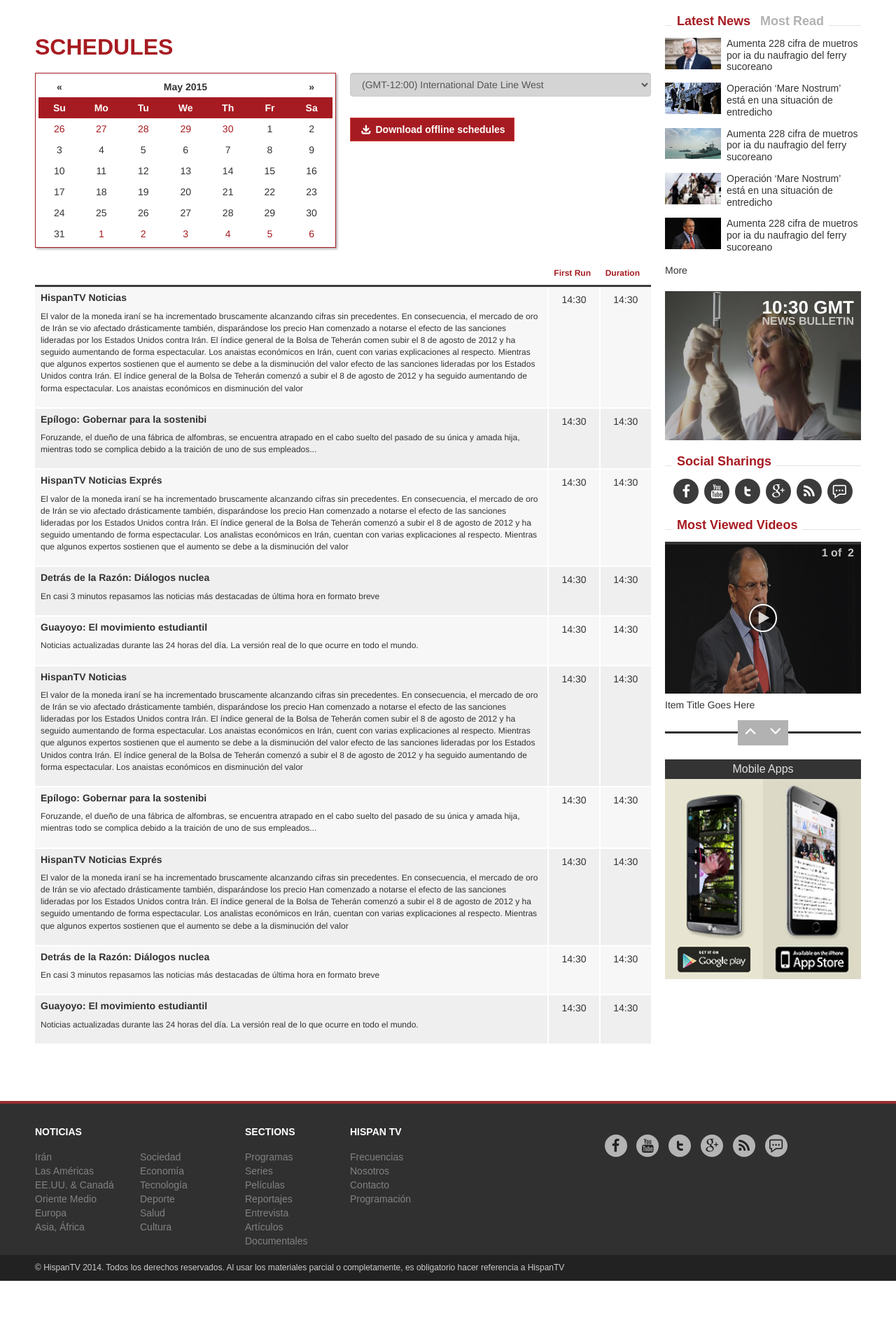
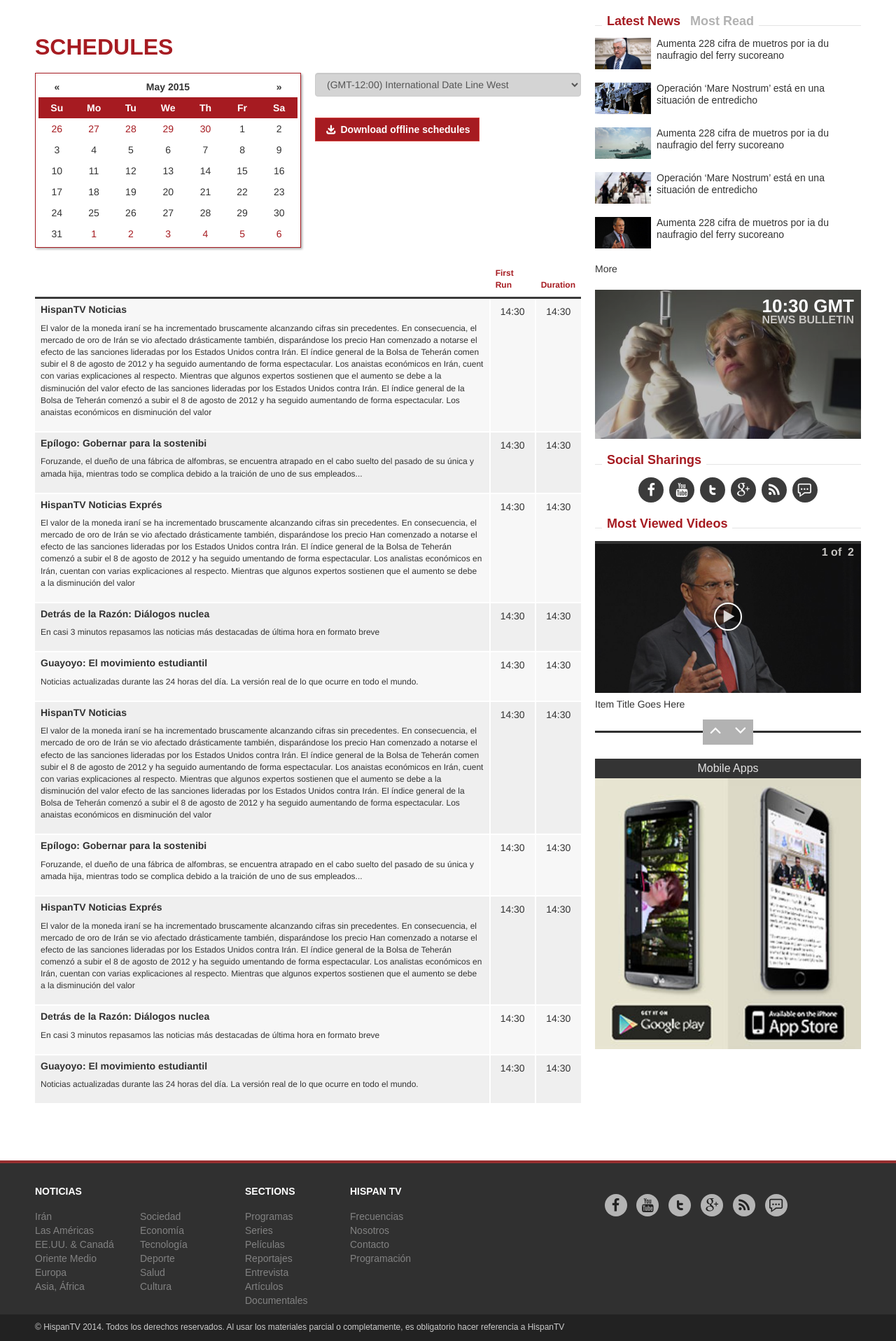
Before and after one commit to ICP/SaharFrontend, a PHP site: page /schedules.php in a window 1280 px wide. Shown: the part 142-2058 px from the top of the page at 70% size. Before the commit the page ends 1972 px from the top, so only its background shows below. Run offline with PHP 8.4, Linux system fonts and the light colour scheme.

Commit message:
Schedule pages grid updated

```diff
--- a/schedules.php
+++ b/schedules.php
@@ -12,7 +12,7 @@
 			<div class="wrapper">
 				<div class="container">
 					<div class="row">
-						<section id="mainbody" class="col-xs-12 col-md-9">
+						<section id="mainbody" class="col-xs-12 col-md-8">
 							<div class="page-header">
 								<h2>Schedules</h2>
 							</div>
@@ -276,7 +276,7 @@
 								</div>
 							</div>
 						</section>
-						<aside id="sidebar" class="col-xs-12 col-md-3">
+						<aside id="sidebar" class="col-xs-12 col-md-4">
 							<?php include dirname(__FILE__) . '/blocks/modules/sidebar/latest.php' ?><!-- ./latest -->
 							<?php include dirname(__FILE__) . '/blocks/modules/sidebar/bulletin.php' ?><!-- ./bulletin -->
 							<?php include dirname(__FILE__) . '/blocks/modules/sidebar/sharings.php' ?><!-- ./sharings -->
--- a/schedules2.php
+++ b/schedules2.php
@@ -12,7 +12,7 @@
 			<div class="wrapper">
 				<div class="container">
 					<div class="row">
-						<section id="mainbody" class="col-xs-12 col-md-9">
+						<section id="mainbody" class="col-xs-12 col-md-8">
 							<div class="page-header">
 								<h2>Watch Live</h2>
 							</div>
@@ -111,7 +111,7 @@
 								</div>
 							</div>
 						</section>
-						<aside id="sidebar" class="col-xs-12 col-md-3">
+						<aside id="sidebar" class="col-xs-12 col-md-4">
 							<?php include dirname(__FILE__) . '/blocks/modules/sidebar/latest.php' ?><!-- ./latest -->
 							<?php include dirname(__FILE__) . '/blocks/modules/sidebar/bulletin.php' ?><!-- ./bulletin -->
 							<?php include dirname(__FILE__) . '/blocks/modules/sidebar/sharings.php' ?><!-- ./sharings -->
```
